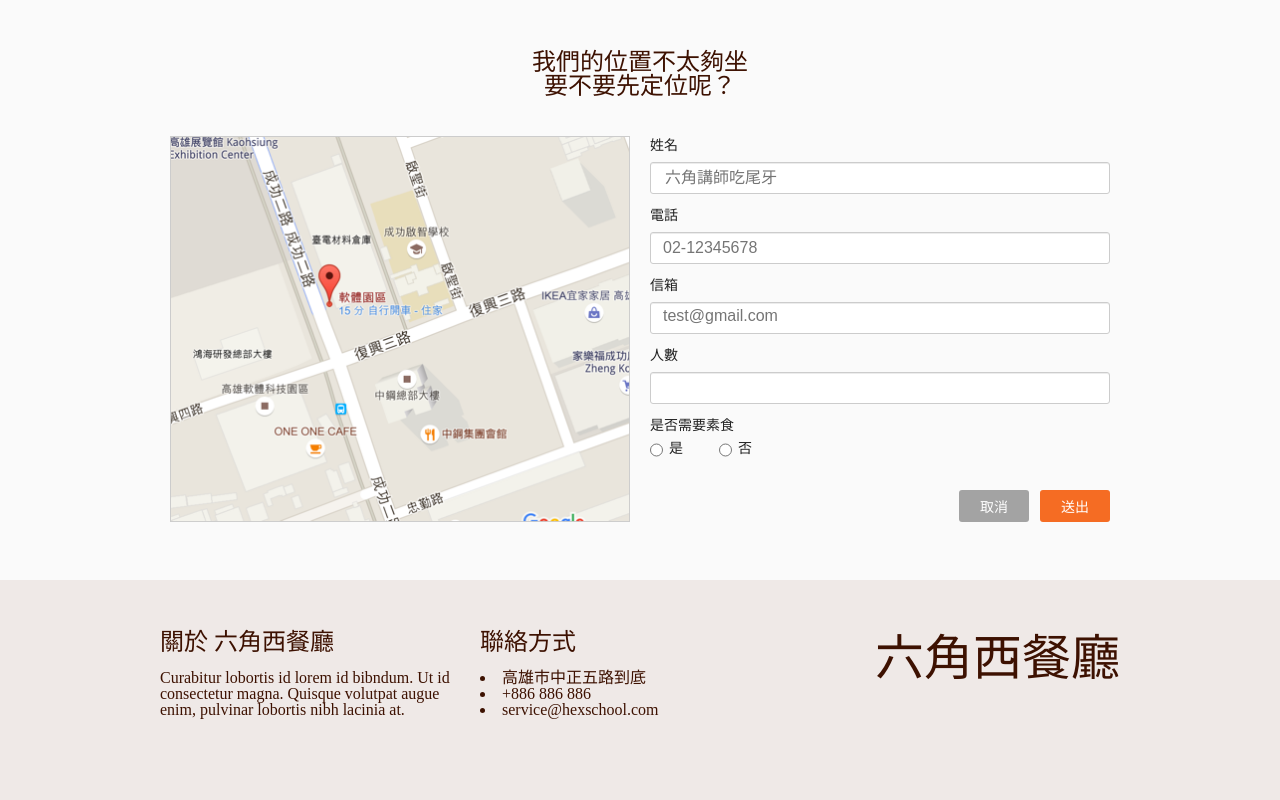
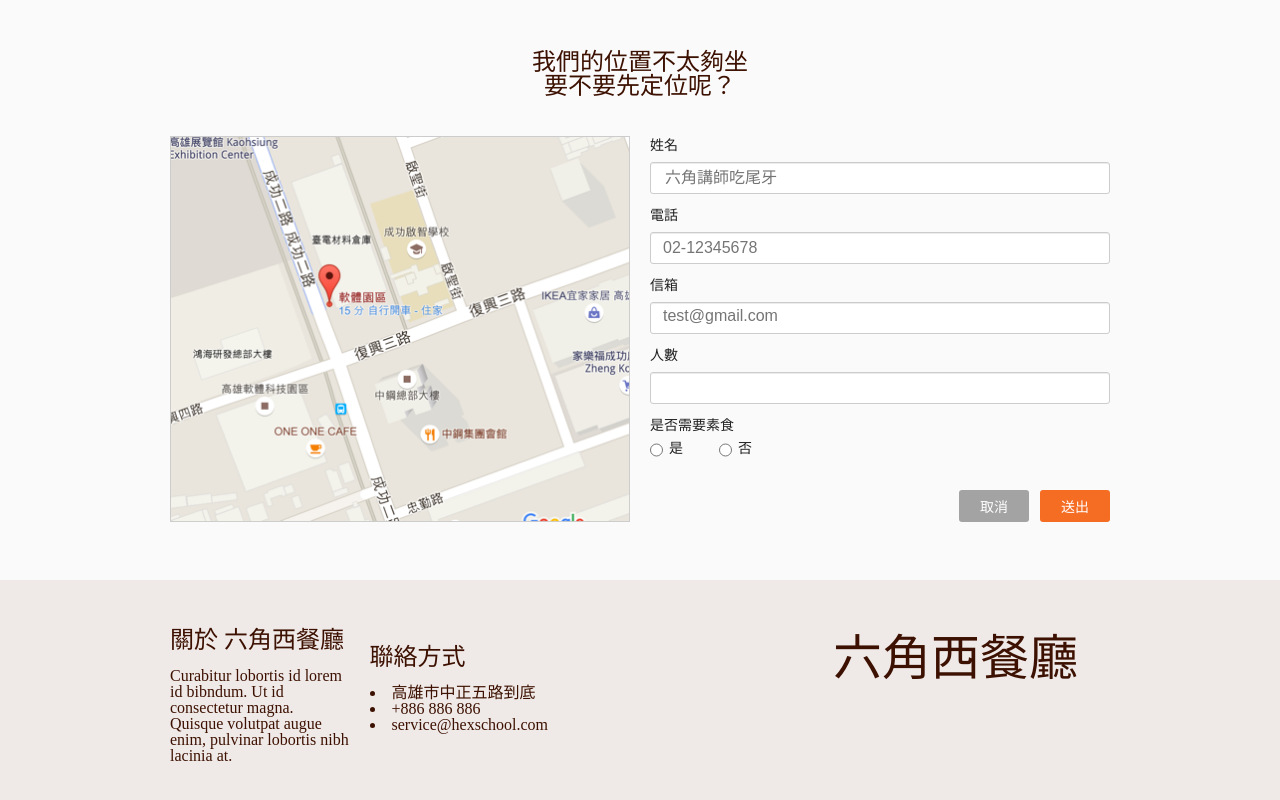
Before and after one commit to Victor81528/roku-restaurant-flex, a Vue app: page / in a window 1280 px wide. Shown: the part 1829-2629 px from the top of the page. Built offline with nearby package versions, Linux system fonts and the light colour scheme; a web font is replaced by a local one.

Commit message:
768px complete

```diff
--- a/src/App.vue
+++ b/src/App.vue
@@ -154,14 +154,12 @@
           </div>
         </div>
         <div class="footer-right">
-          <div class="footer-logo">
           <h1>六角西餐廳</h1>
           <div class="social">
             <i class="fab fa-google-plus-square"></i>
             <i class="fab fa-twitter-square"></i>
             <i class="fab fa-facebook-square"></i>
             <div class="aaa"></div>
-            </div>
           </div>
         </div>
       </div>
--- a/src/scss/_index.scss
+++ b/src/scss/_index.scss
@@ -212,7 +212,6 @@
             }
             p{
               font-size: 16px;
-
             }
           }
         }
@@ -516,64 +515,89 @@
       flex-flow: nowrap row;
       background-color: #EFE9E7;
 			justify-content: center;
+			@media screen and (max-width: 768px){
+				height: 253px;
+			}
       .footer-inside{
         display: flex;
         flex-flow: nowrap row;
-        width: 960px;
+        width: 100%;
+        max-width: 960px;
         height: 100%;
         justify-content: space-between;
         color: #3D1101;
         .footer-left{
           display: flex;
           flex-flow: nowrap row;
+          justify-content: flex-start;
           .footer-about{
 						display: flex;
+						width: 33%;
+            max-width: 299px;
             flex-flow: nowrap column;
-           width: 299px;
+            justify-content: center;
             height: 100%;
-           margin-right: 21px;
+            margin: 0 10px;
             h1{
-             margin-top: 50px;
               font-size: 24px;
+              margin: {
+               bottom: 16px;
+              }
             }
             p{
-             margin-top: 16px;
               font-size: 16px;
+						}
+						@media screen and (max-width: 768px){
+              max-width: 235px;
             }
           }
           .footer-contact{
 						display: flex;
+						width: 33%;
             flex-flow: nowrap column;
-           width: 299px;
+					  justify-content: center;
+					  align-items: flex-start;
             height: 100%;
+            margin: 0 10px;
             h1{
-             margin-top: 50px;
               font-size: 24px;
+              margin: {
+                bottom: 16px;
+              }
             }
             ul{
-             margin-top: 16px;
+              width: 205px;
+              height: 63px;
               font-size: 16px;
+              margin: 0 auto;
               list-style: disc inside none;
             }
           }
         }
 				.footer-right{
-         .footer-logo{
 					display: flex;
 					flex-flow: nowrap column;
-           width: 299px;
+					max-width: 299px;
 					height: 100%;
+					justify-content: flex-start;
 					align-items: flex-end;
+					margin: {
+						right: 42px;
+					}
 					h1{
+						width: 245px;
 						font-size: 49px;
 						letter-spacing: 0px;
+						margin: {
+							top: 54px;
+							bottom: 22px;
+						}
 						margin-top: 54px;
 					}
 					.social{
 						display: flex;
 						width: 117px;
 						flex-flow: nowrap row;
-             margin-top: 22px;
 						font-size: 36px;
 						justify-content: space-between;
 						.fa-google-plus-square{
@@ -591,4 +615,3 @@
     }
   }
 }
-}
```
Also changed, not shown: src/scss/dist/_index.css. Lines whose indentation alone changed are shown as unchanged.
